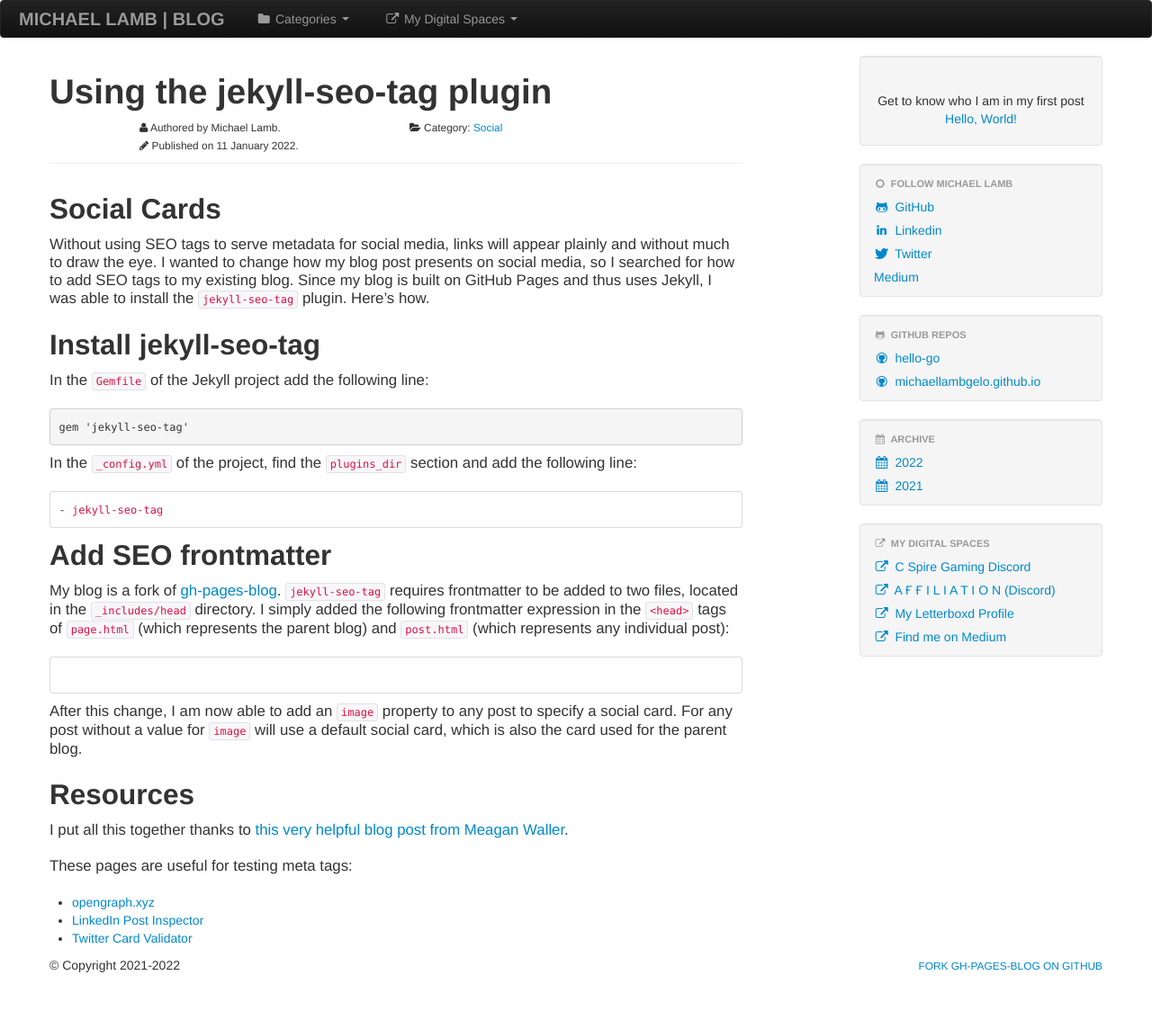
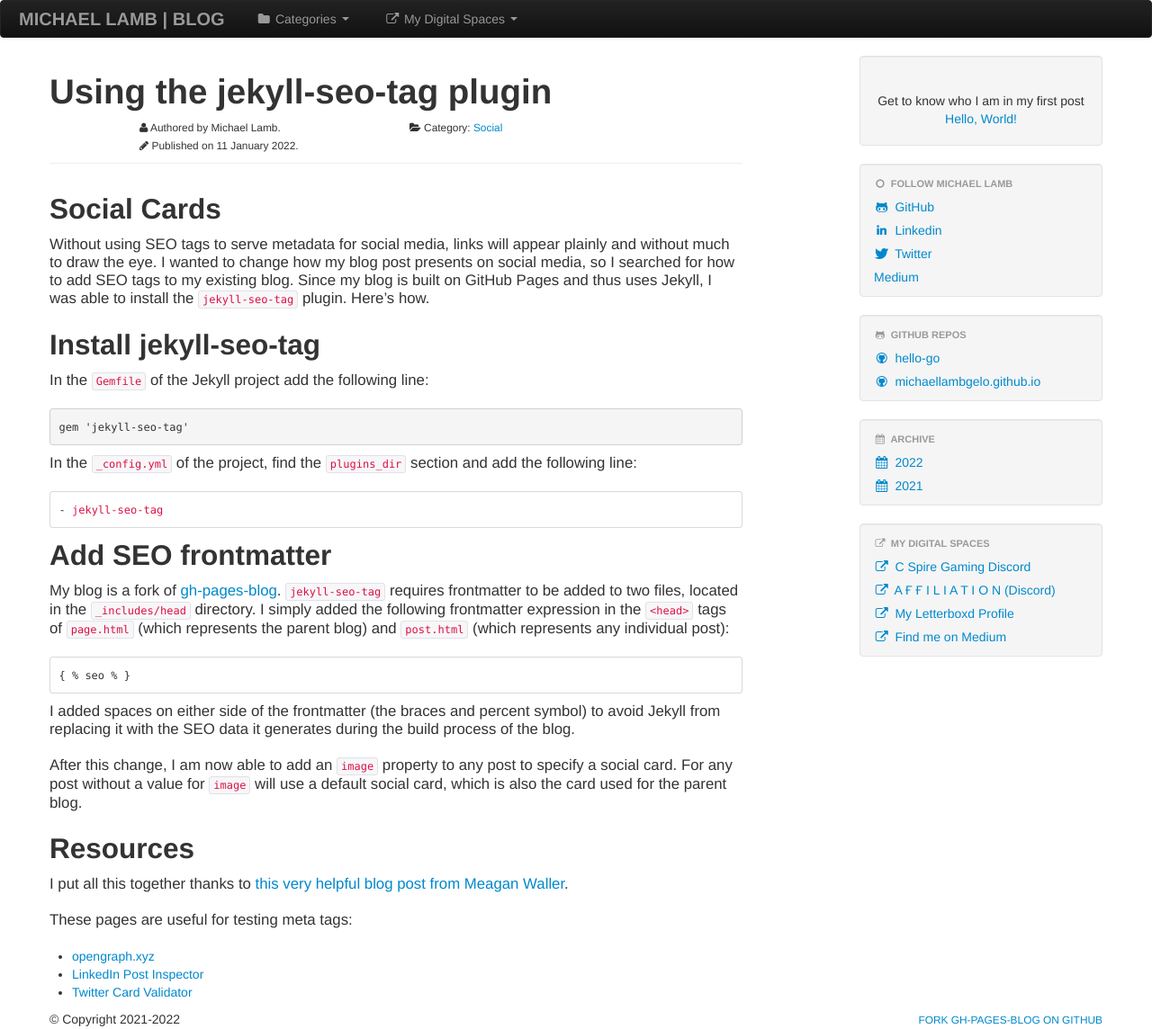
Before and after one commit to michaellambgelo/michaellambgelo.github.io, a Jekyll site: the page built from _posts/2022-01-11-seo-cards.md, in a window 1280 px wide. Shown: the whole page at 90% size. Built offline with Jekyll 4.4.1, drawn with Linux system fonts in a browser that asks for light colours; before the commit the page ends 1084 px from its top, so only the background shows below that.

Commit message:
update 2022-01-11

````diff
--- a/_posts/2022-01-11-seo-cards.md
+++ b/_posts/2022-01-11-seo-cards.md
@@ -27,9 +27,11 @@ In the `_config.yml` of the project, find the `plugins_dir` section and add the
 
 My blog is a fork of [gh-pages-blog](https://github.com/thedereck/gh-pages-blog). `jekyll-seo-tag` requires frontmatter to be added to two files, located in the `_includes/head` directory. I simply added the following frontmatter expression in the `<head>` tags of `page.html` (which represents the parent blog) and `post.html` (which represents any individual post):
 
-```html
-{% seo %}
 ```
+{ % seo % }
+```
+
+I added spaces on either side of the frontmatter (the braces and percent symbol) to avoid Jekyll from replacing it with the SEO data it generates during the build process of the blog.
 
 After this change, I am now able to add an `image` property to any post to specify a social card. For any post without a value for `image` will use a default social card, which is also the card used for the parent blog.
 
````
